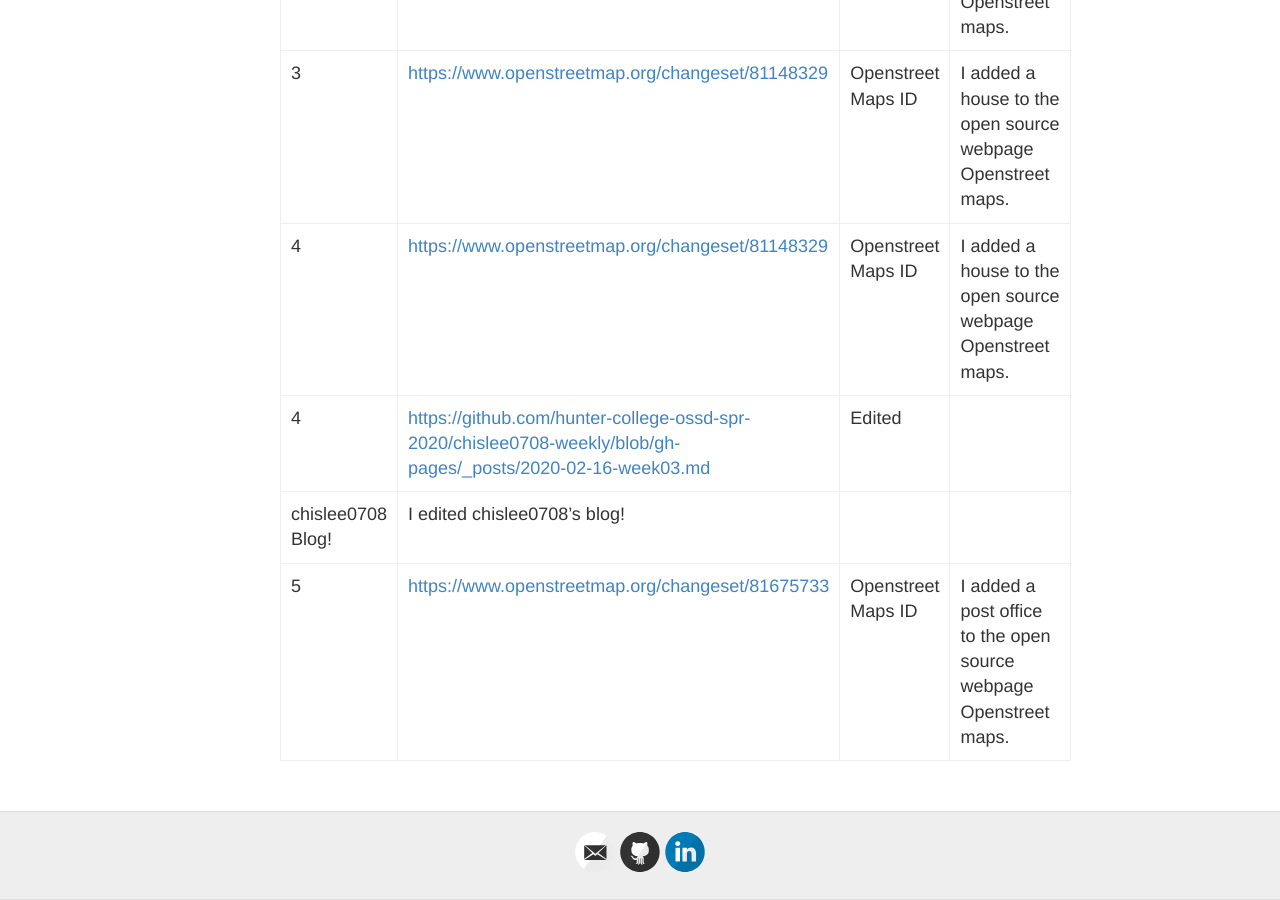
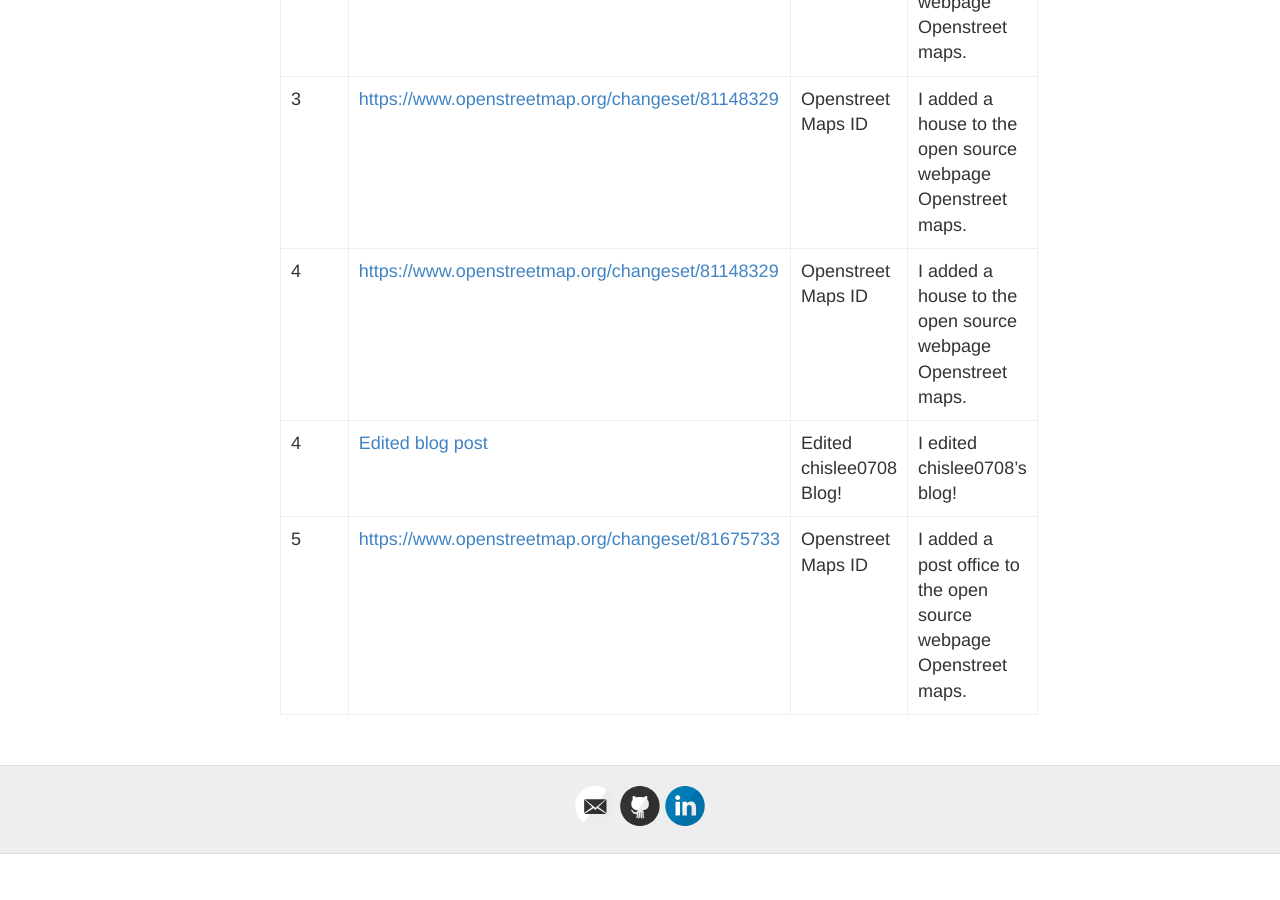
Before and after one commit to hunter-college-ossd-spr-2020/MarceloDamian-weekly, a Jekyll site: the page built from contributions.md, in a window 1280 px wide and 900 px high, scrolled down 883 px. Built offline with Jekyll 4.4.1, drawn with Linux system fonts in a browser that asks for light colours; after the commit the page ends 1737 px from its top, so only the background shows below that.

Commit message:
Update contributions.md

```diff
--- a/contributions.md
+++ b/contributions.md
@@ -24,6 +24,5 @@ following the same syntax.
 |  3  | [https://www.openstreetmap.org/changeset/81148459](https://www.openstreetmap.org/changeset/81148459)    | Openstreet Maps ID   |   I added a fast-food restaurant to the open source webpage Openstreet maps.    |
 |  3  | [https://www.openstreetmap.org/changeset/81148329](https://www.openstreetmap.org/changeset/81148329)    | Openstreet Maps ID   |   I added a house to the open source webpage Openstreet maps.    |
 |  4  | [https://www.openstreetmap.org/changeset/81148329](https://www.openstreetmap.org/changeset/81148329)    | Openstreet Maps ID   |   I added a house to the open source webpage Openstreet maps.    |
-|  4  | [https://github.com/hunter-college-ossd-spr-2020/chislee0708-weekly/blob/gh-pages/_posts/2020-02-16-week03.md](https://github.com/hunter-college-ossd-spr-2020/chislee0708-weekly/blob/gh-pages/_posts/2020-02-16-week03.md)  | Edited
-chislee0708 Blog! | I edited chislee0708's blog! |
+|  4  | [Edited blog post](https://github.com/hunter-college-ossd-spr-2020/chislee0708-weekly/blob/gh-pages/_posts/2020-02-16-week03.md) | Edited chislee0708 Blog! | I edited chislee0708's blog! |
 |  5  | [https://www.openstreetmap.org/changeset/81675733](https://www.openstreetmap.org/changeset/81675733)    | Openstreet Maps ID   |   I added a post office to the open source webpage Openstreet maps.    |
```
